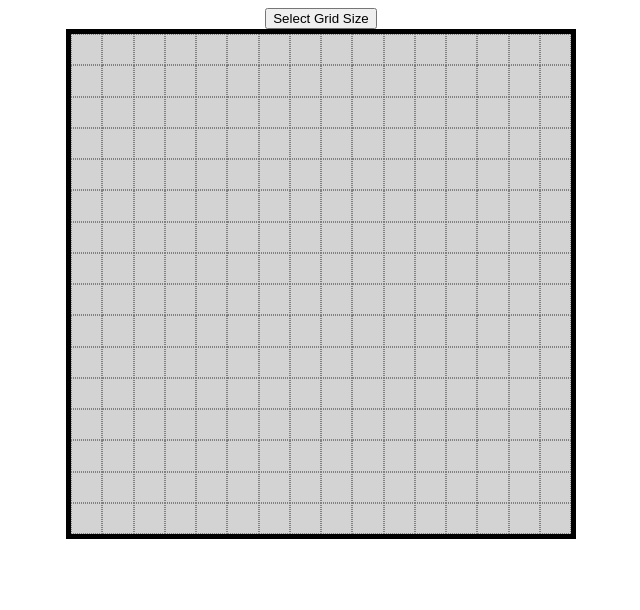
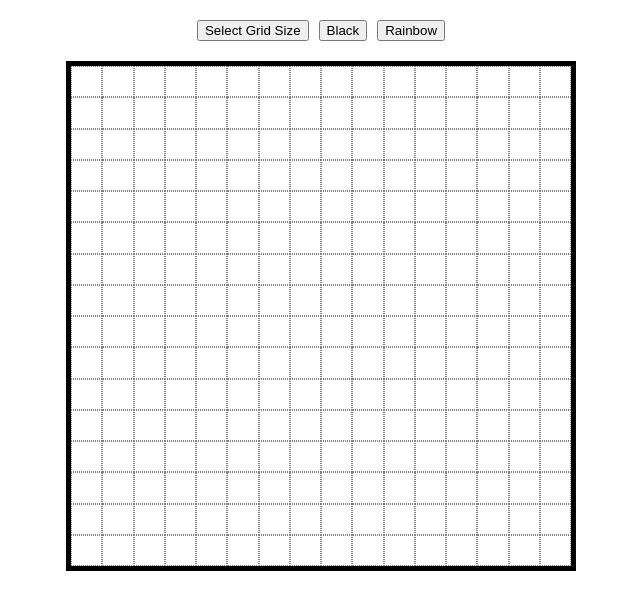
Before and after one commit to bryankeov/Sketch, a plain HTML site: page index.html in a window 1280 px wide. Shown: the whole page, without its empty margins (319-959 px from the left). Drawn offline with Linux system fonts and the light colour scheme.

Commit message:
Add Rainbow mode

```diff
--- a/index.html
+++ b/index.html
@@ -8,7 +8,11 @@
     <title>Etch-A-Sketch</title>
 </head>
 <body>
-    <button id="size" onclick="gridSize()">Select Grid Size</button>
+    <div id="buttons">
+        <button id="size" onclick="gridSize()">Select Grid Size</button>
+        <button id="black" onclick="black()">Black</button>
+        <button id="rainbow" onclick="rainbow()">Rainbow</button>
+    </div>
     <div id="container"></div>
 
     <script src="./script.js"></script>
--- a/script.js
+++ b/script.js
@@ -25,10 +25,29 @@ function gridSize() {
         alert("Invalid number")
     }
 }
-
-
 container.addEventListener('mouseenter', (event) => {  //Event delegation method
     if(event.target.className === 'columnDiv') {
         event.target.style.background = 'black';
     }
 }, true) //Enable during capturing phase
+
+function black() {
+    container.addEventListener('mouseenter', (event) => {  //Event delegation method
+        if(event.target.className === 'columnDiv') {
+            event.target.style.background = 'black';
+        }
+    }, true) //Enable during capturing phase
+}
+
+function rainbow() {
+    container.addEventListener('mouseenter', (event) => {  //Event delegation method
+        if(event.target.className === 'columnDiv') {
+            let letters = "0123456789ABCDEF";
+            let colour = "#";
+            for (let i = 0; i < 6; i++) {
+                colour += letters[Math.floor(Math.random() * 16)];
+            }
+            event.target.style.background = colour;
+        }
+    }, true) //Enable during capturing phase
+}
--- a/style.css
+++ b/style.css
@@ -1,17 +1,19 @@
-body {
+#buttons {
     display: flex;
     justify-content: center;
     align-items: center;
-    flex-direction: column;
+    margin: 20px;
+    gap: 10px;
 }
-
 #container {
     display: flex;
     flex-direction: column;
-    background-color: lightgrey;
+    background-color: white;
     width: 500px;
     height: 500px;
     border: black 5px solid;
+    margin-left: auto;
+    margin-right: auto;
 }
 
 #container .rowDiv {
```
